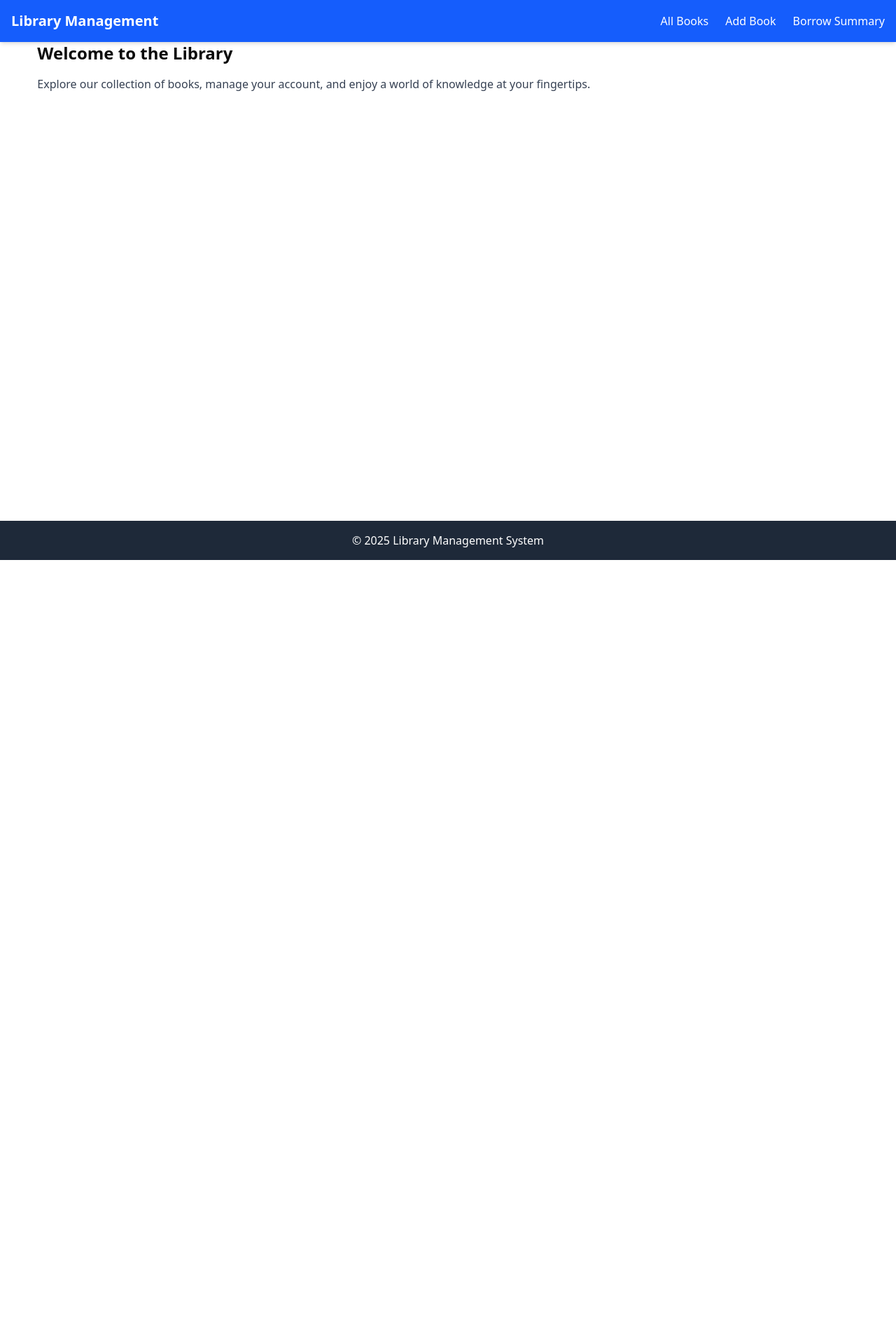
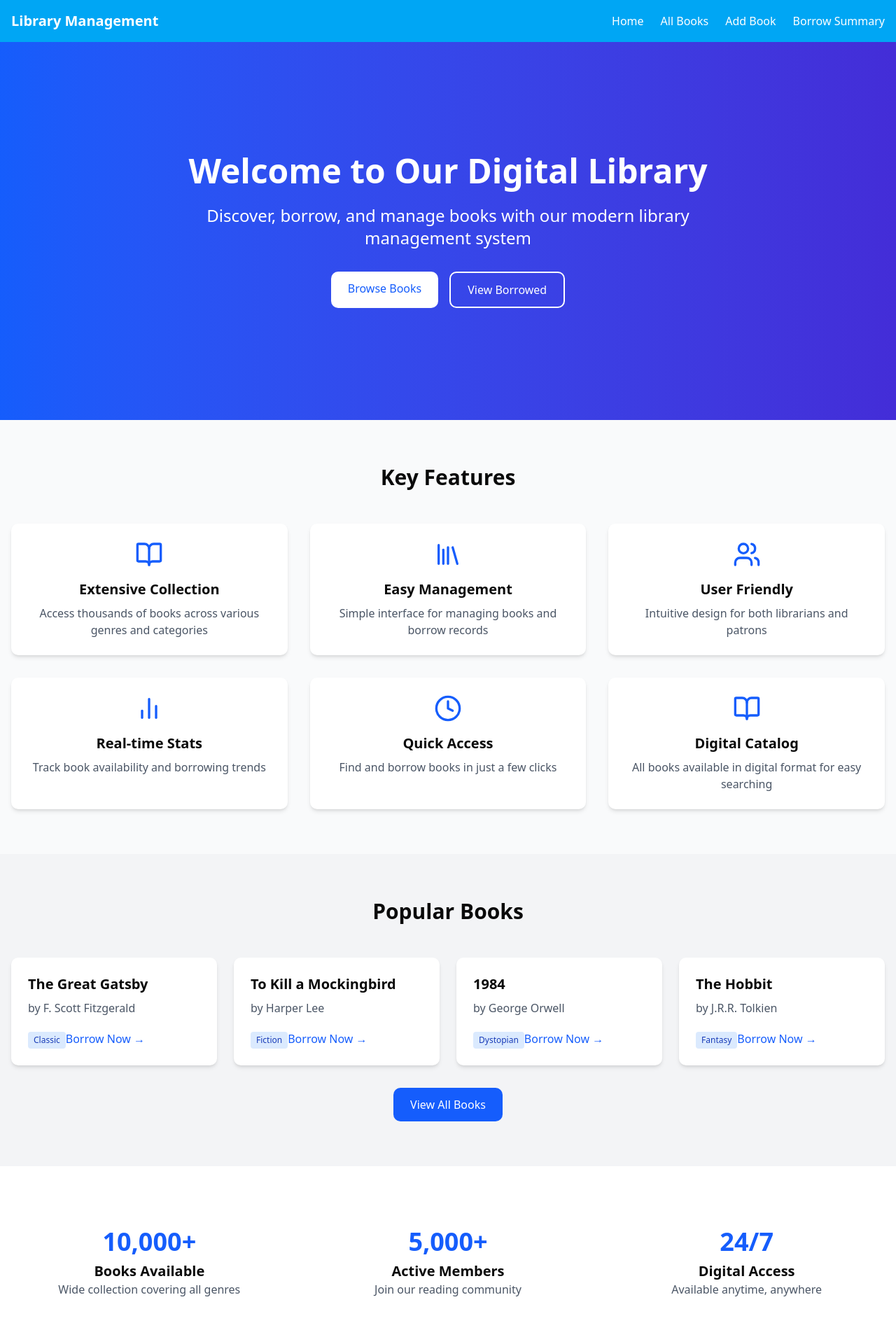
Before and after one commit to md-siam-islam/Library-Management-System-A4, a React (Vite) app: page / in a window 1280 px wide. Shown: the top 1920 px of the page at 70% size. Before the commit the page ends 800 px from the top, so only its background shows below. Built offline with nearby package versions, Linux system fonts and the light colour scheme.

Commit message:
Book Edite and home design done

```diff
--- a/src/HomeSection/HomeSectio.tsx
+++ b/src/HomeSection/HomeSectio.tsx
@@ -1,12 +1,161 @@
- function HomeSection() {
+import { Link } from 'react-router-dom';
+import { BookOpen, Library, Users, BarChart2, Clock } from 'lucide-react';
+
+const HomeSection = () => {
   return (
-    <div className="w-11/12 mx-auto ">
-      <h2 className="text-2xl font-semibold mb-4">Welcome to the Library</h2>
-      <p className="text-gray-700">
-        Explore our collection of books, manage your account, and enjoy a world of knowledge at your fingertips.
-      </p>
+    <div className="min-h-screen bg-gray-50">
+      {/* Hero Section */}
+      <section className="bg-gradient-to-r from-blue-600 to-indigo-700 text-white py-40">
+        <div className="container mx-auto px-4 text-center">
+          <h1 className="text-4xl md:text-5xl font-bold mb-6">Welcome to Our Digital Library</h1>
+          <p className="text-xl md:text-2xl mb-8 max-w-3xl mx-auto">
+            Discover, borrow, and manage books with our modern library management system
+          </p>
+          <div className="flex flex-col sm:flex-row justify-center gap-4">
+            <Link
+              to="/books"
+              className="bg-white text-blue-600 px-6 py-3 rounded-lg font-medium hover:bg-blue-50 transition-colors"
+            >
+              Browse Books
+            </Link>
+            <Link
+              to="/borrow-summary"
+              className="bg-transparent border-2 border-white px-6 py-3 rounded-lg font-medium hover:bg-white hover:text-blue-600 transition-colors"
+            >
+              View Borrowed
+            </Link>
+          </div>
+        </div>
+      </section>
+
+      {/* Features Section */}
+      <section className="py-16">
+        <div className="container mx-auto px-4">
+          <h2 className="text-3xl font-bold text-center mb-12">Key Features</h2>
+          <div className="grid grid-cols-1 md:grid-cols-3 gap-8">
+            {[
+              {
+                icon: <BookOpen className="h-10 w-10 mb-4 text-blue-600 " />,
+                title: "Extensive Collection",
+                description: "Access thousands of books across various genres and categories"
+              },
+              {
+                icon: <Library className="h-10 w-10 mb-4 text-blue-600" />,
+                title: "Easy Management",
+                description: "Simple interface for managing books and borrow records"
+              },
+              {
+                icon: <Users className="h-10 w-10 mb-4 text-blue-600" />,
+                title: "User Friendly",
+                description: "Intuitive design for both librarians and patrons"
+              },
+              {
+                icon: <BarChart2 className="h-10 w-10 mb-4 text-blue-600" />,
+                title: "Real-time Stats",
+                description: "Track book availability and borrowing trends"
+              },
+              {
+                icon: <Clock className="h-10 w-10 mb-4 text-blue-600" />,
+                title: "Quick Access",
+                description: "Find and borrow books in just a few clicks"
+              },
+              {
+                icon: <BookOpen className="h-10 w-10 mb-4 text-blue-600" />,
+                title: "Digital Catalog",
+                description: "All books available in digital format for easy searching"
+              }
+            ].map((feature, index) => (
+              <div key={index} className="bg-white p-6 rounded-lg shadow-md hover:shadow-lg transition-shadow ">
+                <div className="text-center flex flex-col items-center">
+                  {feature.icon}
+                  <h3 className="text-xl font-semibold mb-2">{feature.title}</h3>
+                  <p className="text-gray-600">{feature.description}</p>
+                </div>
+              </div>
+            ))}
+          </div>
+        </div>
+      </section>
+
+      {/* Popular Books Section */}
+      <section className="bg-gray-100 py-16">
+        <div className="container mx-auto px-4">
+          <h2 className="text-3xl font-bold text-center mb-12">Popular Books</h2>
+          <div className="grid grid-cols-1 sm:grid-cols-2 lg:grid-cols-4 gap-6">
+            {[
+              { title: "The Great Gatsby", author: "F. Scott Fitzgerald", genre: "Classic" },
+              { title: "To Kill a Mockingbird", author: "Harper Lee", genre: "Fiction" },
+              { title: "1984", author: "George Orwell", genre: "Dystopian" },
+              { title: "The Hobbit", author: "J.R.R. Tolkien", genre: "Fantasy" }
+            ].map((book, index) => (
+              <div key={index} className="bg-white rounded-lg overflow-hidden shadow-md hover:shadow-lg transition-shadow">
+                <div className="p-6">
+                  <h3 className="text-xl font-semibold mb-2">{book.title}</h3>
+                  <p className="text-gray-600 mb-1">by {book.author}</p>
+                  <span className="inline-block bg-blue-100 text-blue-800 text-xs px-2 py-1 rounded">
+                    {book.genre}
+                  </span>
+                  <Link
+                    to="/books"
+                    className="mt-4 inline-block text-blue-600 hover:text-blue-800 font-medium"
+                  >
+                    Borrow Now →
+                  </Link>
+                </div>
+              </div>
+            ))}
+          </div>
+          <div className="text-center mt-8">
+            <Link
+              to="/books"
+              className="inline-block bg-blue-600 text-white px-6 py-3 rounded-lg font-medium hover:bg-blue-700 transition-colors"
+            >
+              View All Books
+            </Link>
+          </div>
+        </div>
+      </section>
+
+      {/* Stats Section */}
+      <section className="py-16 bg-white">
+        <div className="container mx-auto px-4">
+          <div className="grid grid-cols-1 md:grid-cols-3 gap-8 text-center">
+            <div className="p-6">
+              <div className="text-4xl font-bold text-blue-600 mb-2">10,000+</div>
+              <h3 className="text-xl font-semibold">Books Available</h3>
+              <p className="text-gray-600">Wide collection covering all genres</p>
+            </div>
+            <div className="p-6">
+              <div className="text-4xl font-bold text-blue-600 mb-2">5,000+</div>
+              <h3 className="text-xl font-semibold">Active Members</h3>
+              <p className="text-gray-600">Join our reading community</p>
+            </div>
+            <div className="p-6">
+              <div className="text-4xl font-bold text-blue-600 mb-2">24/7</div>
+              <h3 className="text-xl font-semibold">Digital Access</h3>
+              <p className="text-gray-600">Available anytime, anywhere</p>
+            </div>
+          </div>
+        </div>
+      </section>
+
+      {/* CTA Section */}
+      <section className="bg-blue-600 text-white py-16">
+        <div className="container mx-auto px-4 text-center">
+          <h2 className="text-3xl font-bold mb-6">Ready to Explore Our Collection?</h2>
+          <p className="text-xl mb-8 max-w-2xl mx-auto">
+            Join thousands of readers who discover new books every day
+          </p>
+          <Link
+            to="/books"
+            className="inline-block bg-white text-blue-600 px-8 py-4 rounded-lg font-bold text-lg hover:bg-gray-100 transition-colors"
+          >
+            Get Started Now
+          </Link>
+        </div>
+      </section>
     </div>
   );
-}
+};
 
 export default HomeSection;
--- a/src/components/Navbar/Navbar.tsx
+++ b/src/components/Navbar/Navbar.tsx
@@ -1,31 +1,77 @@
-import { Link } from "react-router";
-
+import { useState } from 'react';
+import { Link } from 'react-router-dom';
+import { Menu, X } from 'lucide-react';
 
 const Navbar = () => {
+  const [isOpen, setIsOpen] = useState(false);
+
   return (
-    <nav className="bg-blue-600 p-4 text-white shadow-md">
-      <div className="container mx-auto flex justify-between items-center">
-        <h1 className="text-xl font-bold">Library Management</h1>
-        <ul className="flex space-x-6">
-          <li>
-            <Link to="/books" className="hover:underline">
-              All Books
-            </Link>
-          </li>
-          <li>
-            <Link to="/create-book" className="hover:underline">
-              Add Book
-            </Link>
-          </li>
-          <li>
-            <Link to="/borrow-summary" className="hover:underline">
-              Borrow Summary
-            </Link>
-          </li>
-        </ul>
+    <nav className="bg-sky-500 p-4 text-white shadow-md">
+      <div className="container mx-auto">
+        <div className="flex justify-between items-center">
+          <h1 className="text-xl font-bold">Library Management</h1>
+
+          {/* Desktop Navigation */}
+          <ul className="hidden md:flex space-x-6">
+            <NavItem to="/" text="Home" />
+            <NavItem to="/books" text="All Books" />
+            <NavItem to="/create-book" text="Add Book" />
+            <NavItem to="/borrow-summary" text="Borrow Summary" />
+          </ul>
+
+          {/* Mobile Menu Button */}
+          <button
+            className="md:hidden focus:outline-none"
+            onClick={() => setIsOpen(!isOpen)}
+            aria-label="Toggle menu"
+          >
+            {isOpen ? <X className="h-6 w-6" /> : <Menu className="h-6 w-6" />}
+          </button>
+        </div>
+
+        {/* Mobile Navigation */}
+        {isOpen && (
+          <div className="md:hidden mt-4 pb-2 space-y-3">
+            <MobileNavItem to="/" text="Home" onClick={() => setIsOpen(false)} />
+            <MobileNavItem to="/books" text="All Books" onClick={() => setIsOpen(false)} />
+            <MobileNavItem to="/create-book" text="Add Book" onClick={() => setIsOpen(false)} />
+            <MobileNavItem to="/borrow-summary" text="Borrow Summary" onClick={() => setIsOpen(false)} />
+          </div>
+        )}
       </div>
     </nav>
   );
 };
 
+// Reusable component for desktop nav items
+const NavItem = ({ to, text }: { to: string; text: string }) => (
+  <li>
+    <Link
+      to={to}
+      className="hover:underline hover:text-sky-100 transition-colors"
+    >
+      {text}
+    </Link>
+  </li>
+);
+
+// Reusable component for mobile nav items
+const MobileNavItem = ({
+  to,
+  text,
+  onClick
+}: {
+  to: string;
+  text: string;
+  onClick: () => void;
+}) => (
+  <Link
+    to={to}
+    onClick={onClick}
+    className="block py-2 px-4 hover:bg-sky-400 rounded transition-colors"
+  >
+    {text}
+  </Link>
+);
+
 export default Navbar;
```
